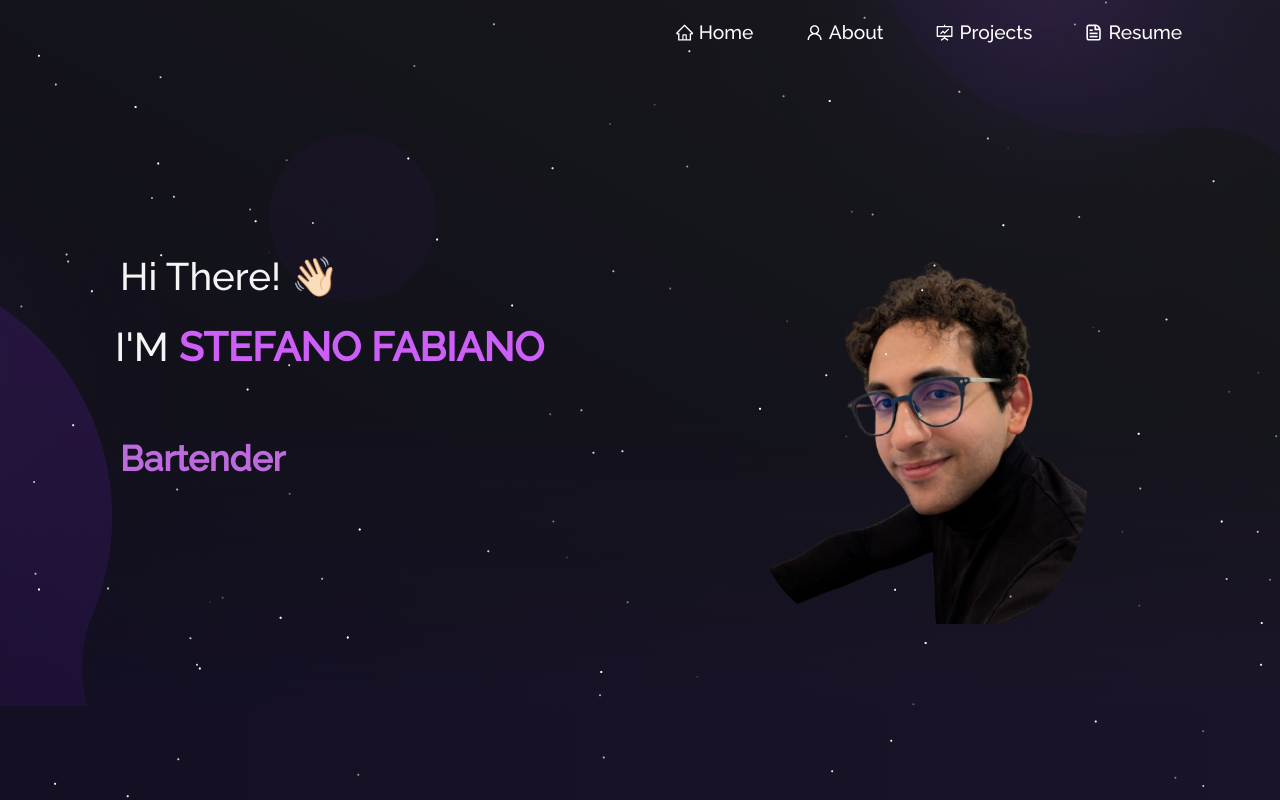
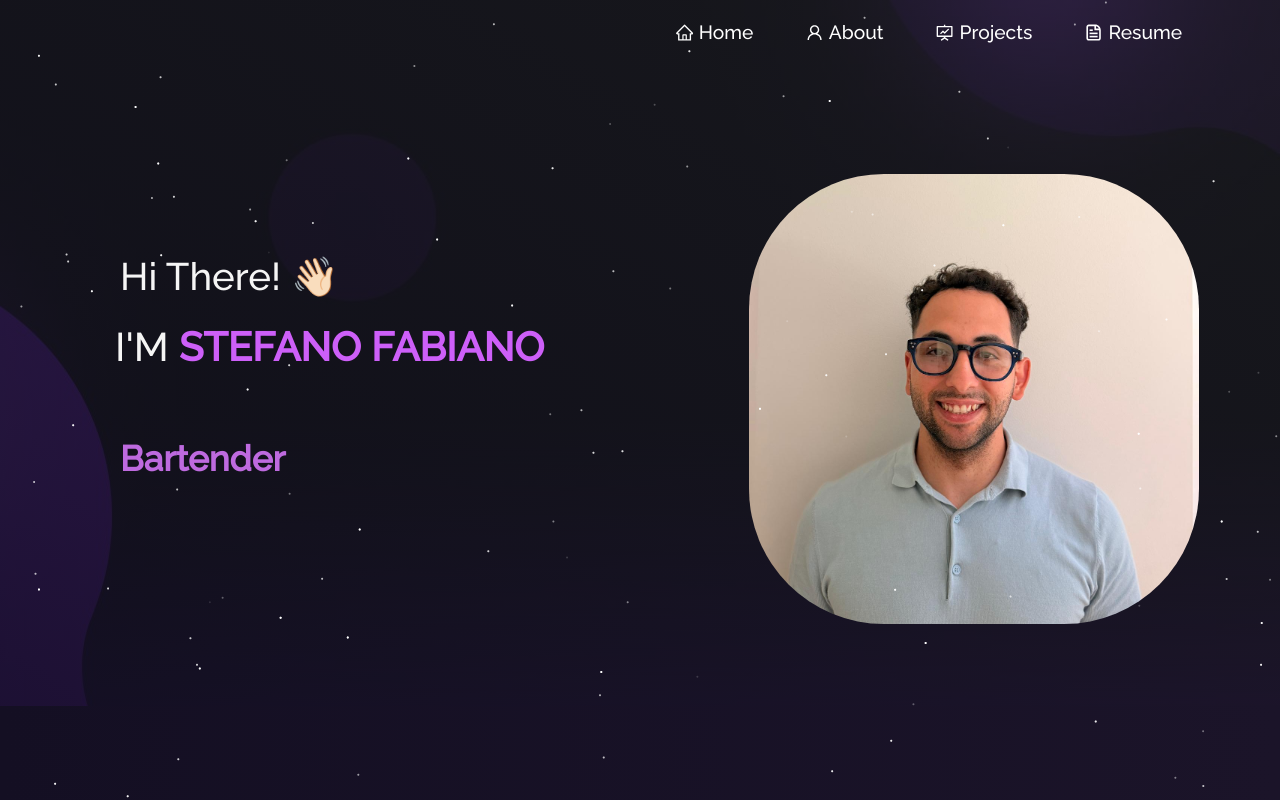
Before and after one commit to Awalsia/Portfolio, a React (Create React App) app: page / in a window 1280 px wide. Shown: the top 800 px of the page. Built offline with nearby package versions, Linux system fonts and the light colour scheme.

Commit message:
Update homepage portrait with new Stefano photo

```diff
--- a/src/components/Home/Home.js
+++ b/src/components/Home/Home.js
@@ -1,6 +1,6 @@
 import React from "react";
 import { Container, Row, Col } from "react-bootstrap";
-import homeLogo from "../../Assets/photo.png";
+import homeLogo from "../../Assets/stefano-portrait.png";
 import Particle from "../Particle";
 import Home2 from "./Home2";
 import Type from "./Type";
@@ -33,10 +33,16 @@ function Home() {
             <Col md={5} style={{ paddingBottom: 20 }}>
               <img
                 src={homeLogo}
-                alt="home pic"
+                alt="Stefano Fabiano"
                 className="img-fluid"
-                style={{ borderRadius: "30%",
-                  maxHeight: "450px" }}
+                style={{
+                  borderRadius: "30%",
+                  width: "100%",
+                  maxWidth: "450px",
+                  height: "450px",
+                  objectFit: "cover",
+                  objectPosition: "center 65%"
+                }}
               />
             </Col>
           </Row>
```
Also changed, not shown: src/Assets/stefano-portrait.png (added).
